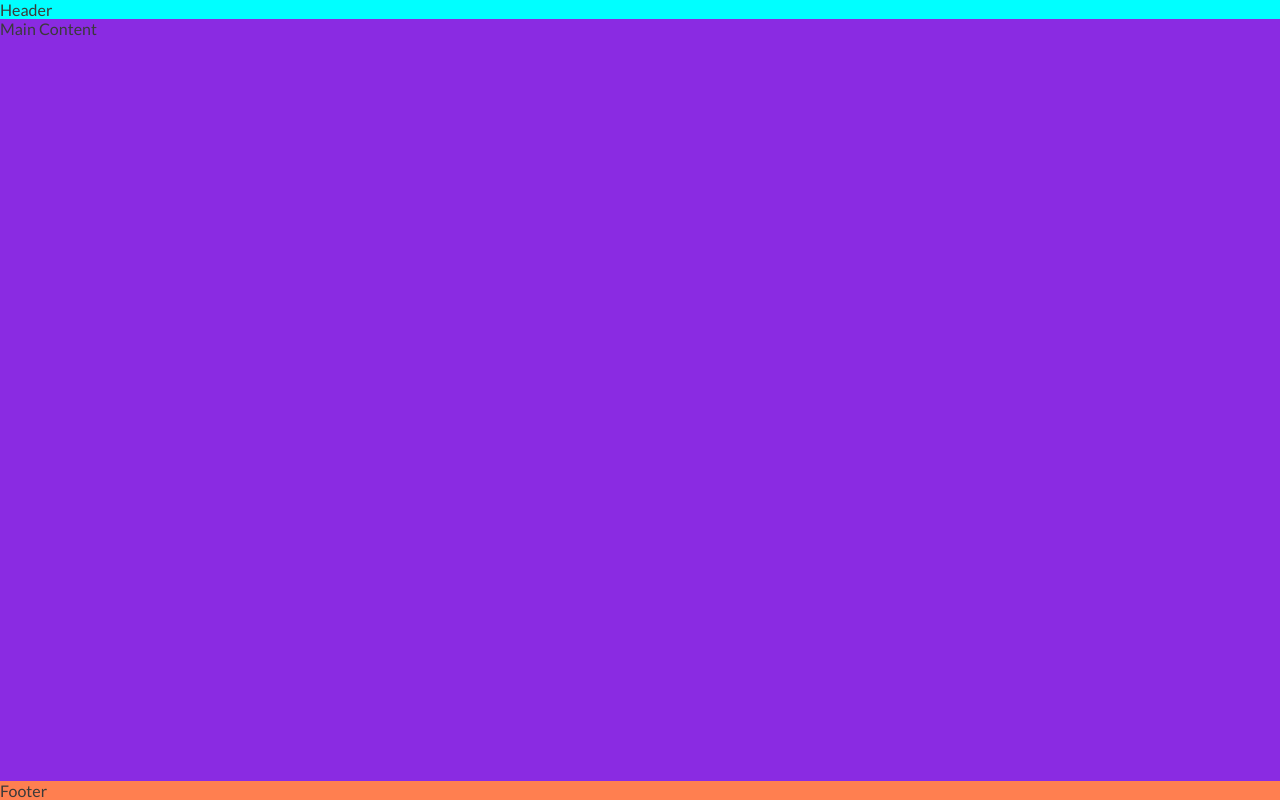
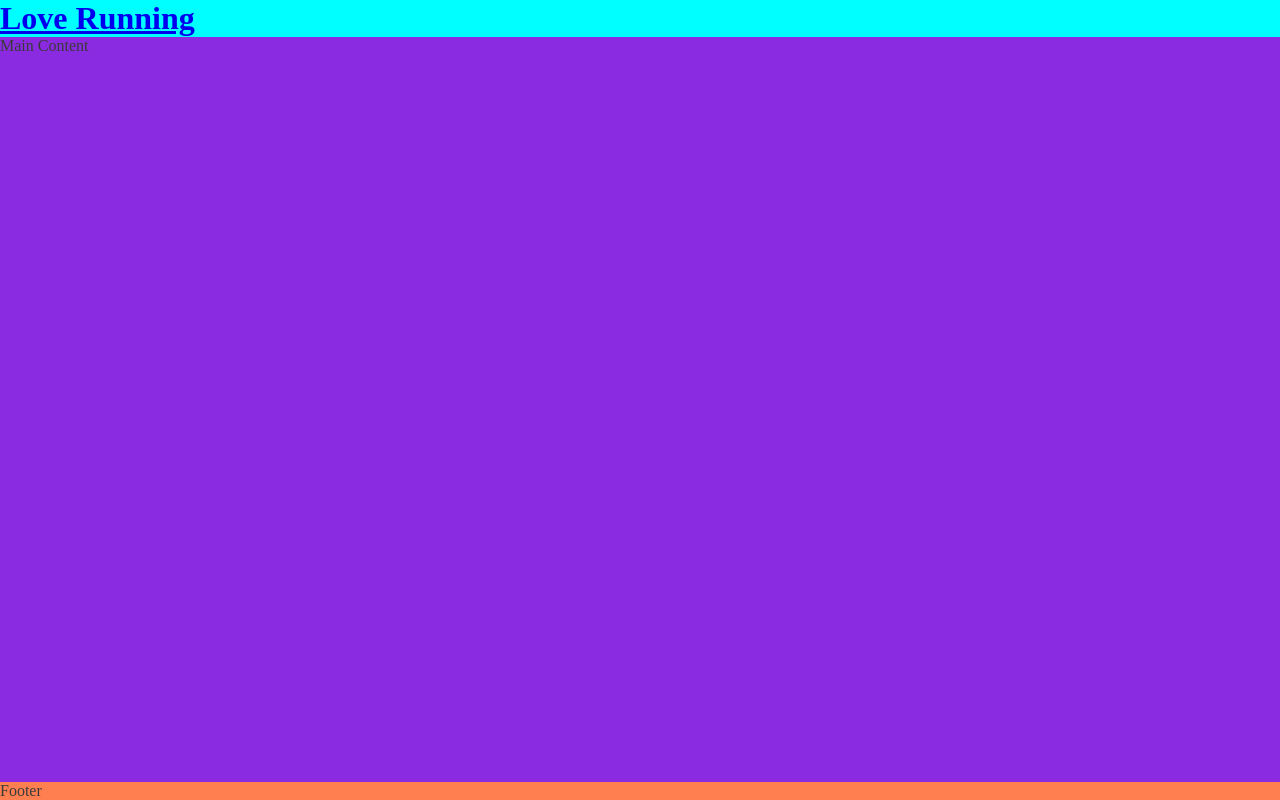
Before and after one commit to geoffmc67/love-running, a plain HTML site: page index.html in a window 1280 px wide. Drawn offline with Linux system fonts and the light colour scheme.

Commit message:
add logo to header and apply oswald font

```diff
--- a/assets/css/style.css
+++ b/assets/css/style.css
@@ -18,12 +18,16 @@ body {
     flex-direction: column;
     /* generic project styles */
     color: #3a3a3a;
-    font-family: 'lato', sans-serif;
+    font-family: 'lato' sans-serif;
 }
 
 /* header */
 header {
     background-color: aqua;
+}
+
+h1 {
+    font-family: 'oswald' sans-serif;
 }
 
 /* main content */
--- a/index.html
+++ b/index.html
@@ -28,7 +28,11 @@
   </head>
   <body>
     <!--header-->
-    <header>Header</header>
+    <header>
+      <a href="index.html">
+        <h1 id="logo">Love Running</h1>
+      </a>
+    </header>
     <!--main content-->
     <main>Main Content</main>
     <!--footer-->
```
